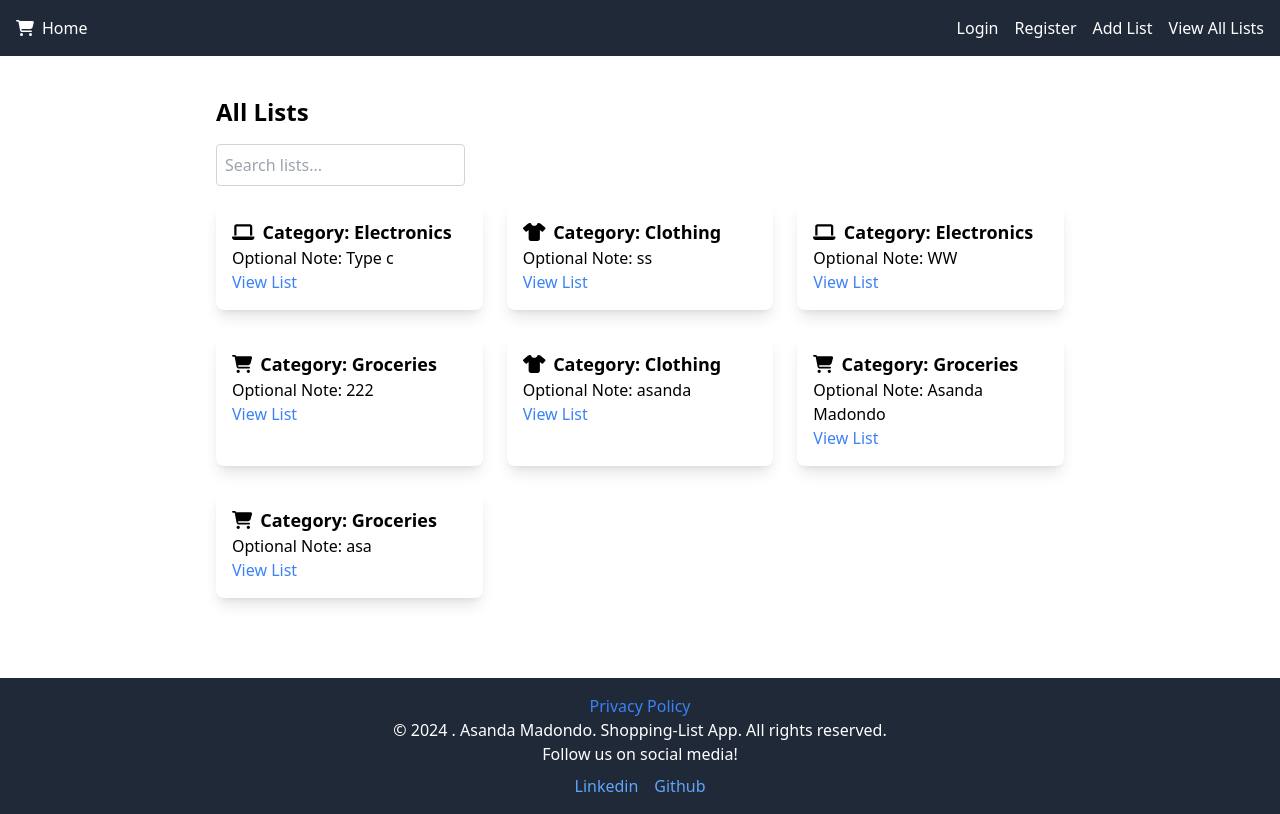
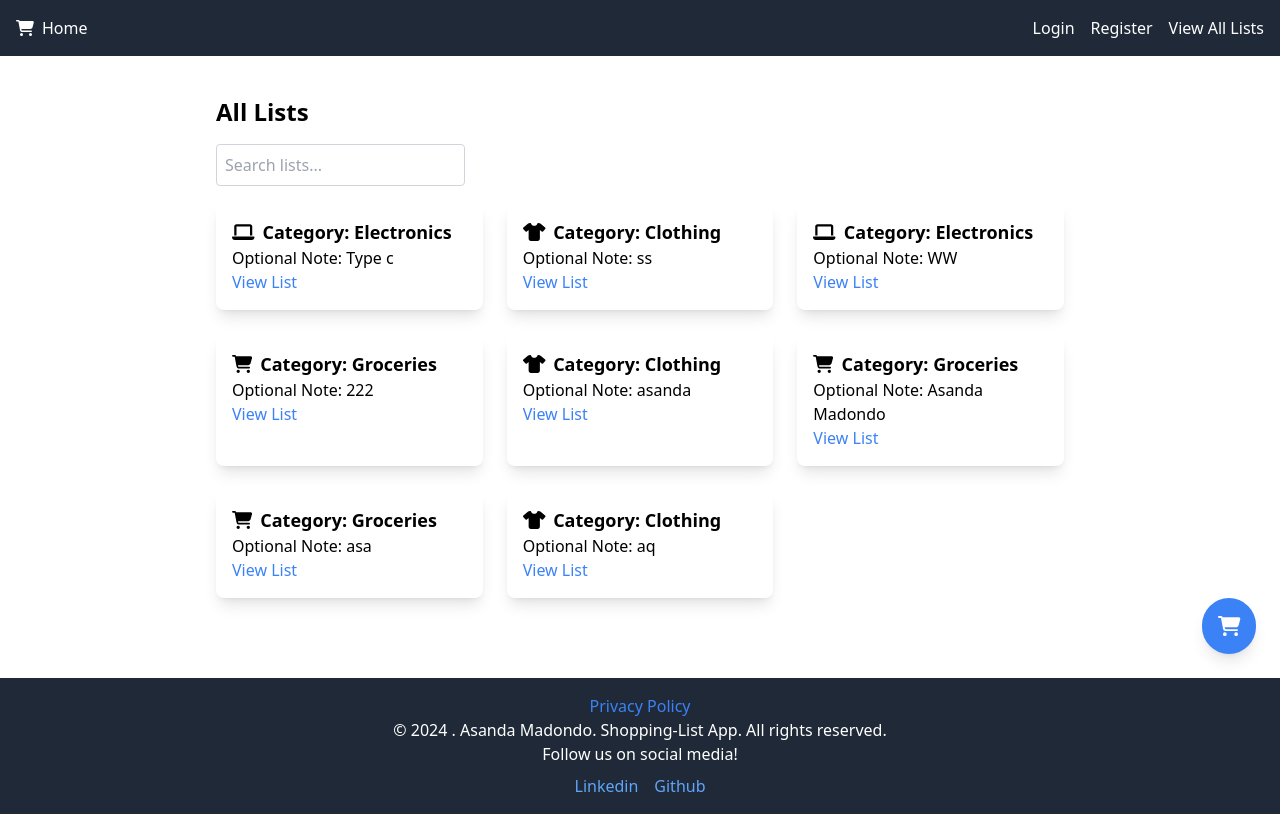
Before and after one commit to Asanda001019/Shopping-List-App, a React (Vite) app: page /all in a window 1280 px wide. Built offline with nearby package versions, Linux system fonts and the light colour scheme; data requests are answered from the project's data file.

Commit message:
Feat: Added a cart icon to navigate to add list page

```diff
--- a/db.json
+++ b/db.json
@@ -499,7 +499,7 @@
       "items": [
         {
           "name": "charger",
-          "quantity": "2"
+          "quantity": "1"
         }
       ],
       "category": "electronics",
@@ -520,8 +520,8 @@
       "id": "1525",
       "items": [
         {
-          "name": "qq",
-          "quantity": "2"
+          "name": "Tshirt",
+          "quantity": "6"
         }
       ],
       "category": "clothing",
@@ -542,6 +542,17 @@
       ],
       "category": "groceries",
       "optionalNote": "asa"
+    },
+    {
+      "id": "d37a",
+      "items": [
+        {
+          "name": "asa",
+          "quantity": "1"
+        }
+      ],
+      "category": "clothing",
+      "optionalNote": "aq"
     }
   ],
   "categories": [
--- a/package.json
+++ b/package.json
@@ -21,6 +21,7 @@
     "postcss": "^8.4.47",
     "react": "^18.3.1",
     "react-dom": "^18.3.1",
+    "react-icons": "^5.3.0",
     "react-redux": "^9.1.2",
     "react-router-dom": "^6.26.2",
     "tailwindcss": "^3.4.13"
--- a/src/components/Navigation.jsx
+++ b/src/components/Navigation.jsx
@@ -17,7 +17,7 @@ const Navigation = () => {
         <div className="flex space-x-4">
           <li><a href="/login" className="text-white">Login</a></li>
           <li><a href="/register" className="text-white">Register</a></li>
-          <li><a href="/add" className="text-white">Add List</a></li>
+          {/* <li><a href="/add" className="text-white">Add List</a></li> */}
           <li><a href="/all" className="text-white">View All Lists</a></li>
         </div>
       </ul>
--- a/src/pages/Login.jsx
+++ b/src/pages/Login.jsx
@@ -16,7 +16,7 @@ const LoginForm = () => {
 
     try {
       const foundUser = await dispatch(loginUser({ email, password })).unwrap();
-      navigate('/add'); // Navigate to add list page if login is successful
+      navigate('/all'); // Navigate to view list page if login is successful
     } catch (error) {
       // Check if the error corresponds to invalid credentials
       if (error.message.includes("Invalid credentials")) {
--- a/src/pages/ViewAllLists.jsx
+++ b/src/pages/ViewAllLists.jsx
@@ -1,9 +1,9 @@
 import React, { useEffect, useState } from 'react';
 import { FontAwesomeIcon } from '@fortawesome/react-fontawesome';
-import { faShoppingCart, faLaptop, faTshirt, faShareAlt } from '@fortawesome/free-solid-svg-icons';
+import { faShoppingCart, faLaptop, faTshirt } from '@fortawesome/free-solid-svg-icons';
 import { useDispatch, useSelector } from 'react-redux';
 import { fetchLists, deleteList } from '../features/listSlice';
-import { Link } from 'react-router-dom'; // Import Link from react-router-dom
+import { Link } from 'react-router-dom';
 
 const categoryIcons = {
   groceries: faShoppingCart,
@@ -51,13 +51,22 @@ const ViewAllList = () => {
             </h3>
             <p>Optional Note: {list.optionalNote}</p>
 
-            {/* View List Button */}
             <Link to={`/list/${list.id}`} className="mt-2 text-blue-500 hover:underline">
               View List
             </Link>
           </div>
         ))}
       </div>
+
+      {/* Floating Cart Icon */}
+
+      <Link
+        to="/add"
+        className="fixed bottom-100 right-6 bg-blue-500 text-white rounded-full p-4 shadow-lg hover:bg-blue-600"
+      >
+        <FontAwesomeIcon icon={faShoppingCart} size="lg" />
+
+      </Link>
     </div>
   );
 };
```
Also changed, not shown: 1 other file (tests, documents, lock files or other folders).
